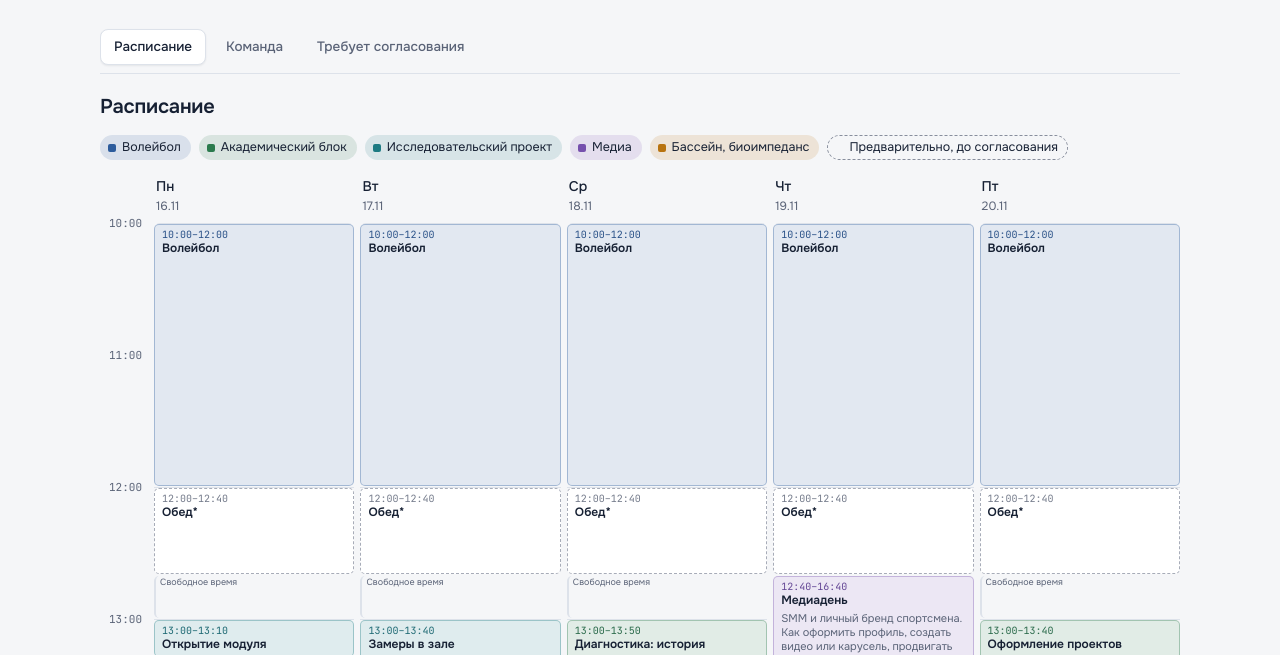
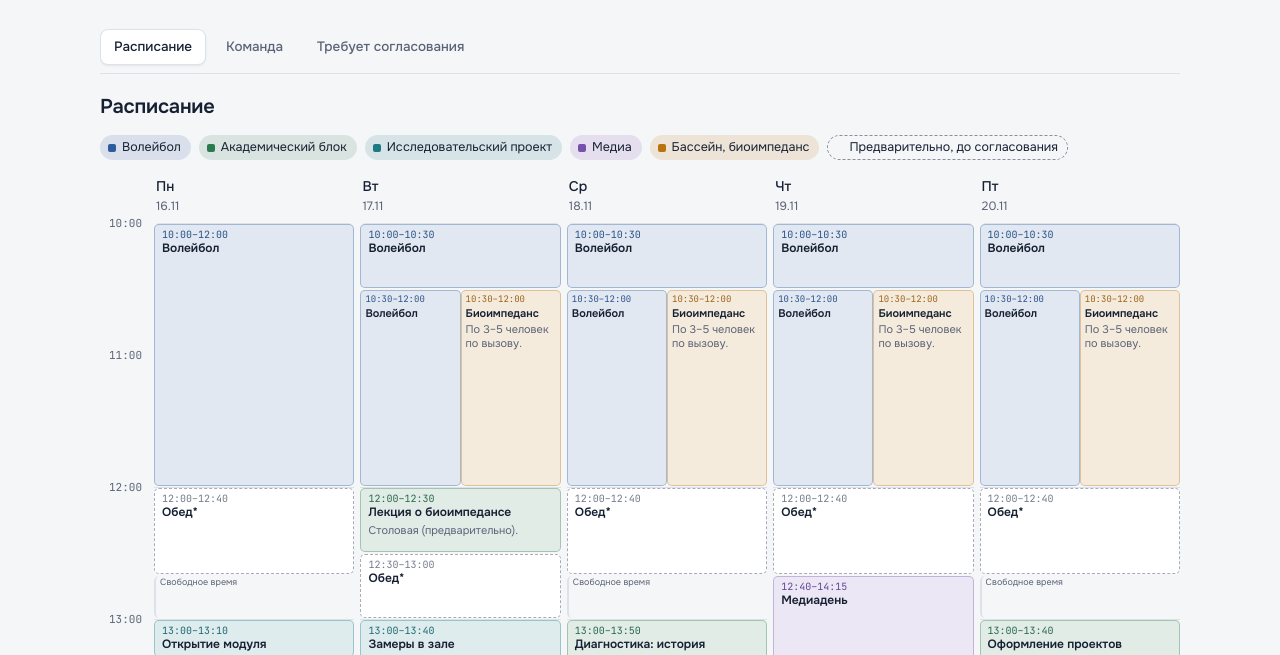
Before and after one commit to svetlanapopova-create/sbory-mshso, a plain HTML site: page index.html in a window 1280 px wide. Shown: the part 145-800 px from the top of the page. Drawn offline with Linux system fonts and the light colour scheme; a web font is replaced by a local one.

Commit message:
Обновить медиадень и программу биоимпеданса

```diff
--- a/index.html
+++ b/index.html
@@ -149,6 +149,13 @@ footer{font-size:12.5px;color:var(--muted);border-top:1px solid var(--line);padd
 .ev.lane{padding-inline:4px;font-size:11px}
 .ev.lane .ev-time{font-size:9px}
 .ag li>span:last-child{min-width:0;overflow-wrap:anywhere}
+
+.media-program{margin-top:6px;padding:12px 16px;border:1px solid var(--line);border-radius:10px;background:var(--surface)}
+.media-program>p{margin:12px 0;color:var(--muted)}
+.media-slots{list-style:none;margin:0;padding:0}
+.media-slots li{display:grid;grid-template-columns:7.8em minmax(0,1fr);gap:10px;padding:8px 0;border-top:1px solid var(--line)}
+.media-slots time{font-family:var(--f-mono);font-size:11px;color:var(--muted);padding-top:3px}
+.media-slots p{margin:2px 0 0;color:var(--muted);font-size:13px}
 </style>
 
 </head>
@@ -176,6 +183,7 @@ footer{font-size:12.5px;color:var(--muted);border-top:1px solid var(--line);padd
   </div>
   <div class="agenda"><div class="daypick" id="daypick" role="group" aria-label="День"></div><ul class="ag" id="ag"></ul></div>
   <div class="scroll weekwrap"><div class="week" id="week"></div></div>
+  <details class="media-program"><summary>Подробная программа медиадня</summary><p>Четверг, 19 ноября · SMM и личный бренд в социальных сетях</p><ol class="media-slots"><li><time>12:40–13:05</time><div><strong>Зачем вести соцсети</strong><p>Определить цель блога.</p></div></li><li><time>13:05–13:35</time><div><strong>Личный бренд и стратегия блога</strong><p>Разобрать страницы спортсменов и выбрать, что применить у себя.</p></div></li><li><time>13:35–14:15</time><div><strong>Площадка и формат</strong><p>Выбрать соцсеть и подходящие форматы контента.</p></div></li><li><time>14:15–14:30</time><div><strong>Перерыв</strong></div></li><li><time>14:30–15:15</time><div><strong>Оформление профиля</strong><p>Написать описание профиля.</p></div></li><li><time>15:15–15:55</time><div><strong>Видео, сторителлинг и карусели</strong><p>Написать сценарий видео или текст для карусели.</p></div></li><li><time>15:55–16:20</time><div><strong>Продвижение в соцсетях</strong><p>Разобрать алгоритмы, вовлечённость и типичные ошибки.</p></div></li><li><time>16:20–16:35</time><div><strong>Контент-план спортсмена</strong><p>Составить план публикаций.</p></div></li><li><time>16:35–16:40</time><div><strong>Подведение итогов</strong></div></li></ol></details>
   <p class="note">Объём программы по общей сетке</p><div class="sumwrap"><div class="sum" id="sum"></div><div class="sum" id="sum2"></div></div>
 
 </section>
@@ -255,16 +263,7 @@ const DAYS=[
     "acad",
     "Диагностика: русский язык",
     "Манжикова И.Н.",
-    0,
-    0,
-    null,
-    null,
-    {
-     "senior": [
-      "Биоимпеданс",
-      "3 участницы"
-     ]
-    }
+    0
    ],
    [
     880,
@@ -272,16 +271,7 @@ const DAYS=[
     "acad",
     "Диагностика: биология",
     "Карев Д.А. · квест",
-    0,
-    0,
-    null,
-    null,
-    {
-     "senior": [
-      "Эндокринолог",
-      "По результатам замера"
-     ]
-    }
+    0
    ],
    [
     930,
@@ -289,16 +279,7 @@ const DAYS=[
     "acad",
     "Диагностика: математика",
     "Колоскова Е.В.",
-    0,
-    0,
-    null,
-    null,
-    {
-     "senior": [
-      "Психология",
-      "Тема согласуется"
-     ]
-    }
+    0
    ],
    [
     980,
@@ -324,6 +305,22 @@ const DAYS=[
     "До согласования",
     1
    ]
+  ],
+  "senior": [
+   [
+    830,
+    870,
+    "proj",
+    "Психологический блок",
+    "Старшие"
+   ],
+   [
+    870,
+    970,
+    "proj",
+    "Анализ информации",
+    "Старшие"
+   ]
   ]
  },
  {
@@ -340,7 +337,14 @@ const DAYS=[
    ],
    [
     720,
-    760,
+    750,
+    "acad",
+    "Лекция о биоимпедансе",
+    "Столовая (предварительно)."
+   ],
+   [
+    750,
+    780,
     "meal",
     "Обед*",
     "До согласования",
@@ -451,6 +455,13 @@ const DAYS=[
     "До согласования",
     1
    ]
+  ],
+  "bio": [
+   630,
+   720,
+   "ext",
+   "Биоимпеданс",
+   "По 3–5 человек по вызову."
   ]
  },
  {
@@ -540,6 +551,13 @@ const DAYS=[
     "До согласования",
     1
    ]
+  ],
+  "bio": [
+   630,
+   720,
+   "ext",
+   "Биоимпеданс",
+   "По 3–5 человек по вызову."
   ]
  },
  {
@@ -564,11 +582,24 @@ const DAYS=[
    ],
    [
     760,
+    855,
+    "media",
+    "Медиадень",
+    ""
+   ],
+   [
+    855,
+    870,
+    "meal",
+    "Перерыв",
+    ""
+   ],
+   [
+    870,
     1000,
     "media",
     "Медиадень",
-    "SMM и личный бренд спортсмена. Как оформить профиль, создать видео или карусель, продвигать соцсети и составить контент-план.",
-    0
+    ""
    ],
    [
     1000,
@@ -594,6 +625,13 @@ const DAYS=[
     "До согласования",
     1
    ]
+  ],
+  "bio": [
+   630,
+   720,
+   "ext",
+   "Биоимпеданс",
+   "По 3–5 человек по вызову."
   ]
  },
  {
@@ -737,6 +775,13 @@ const DAYS=[
     "До согласования",
     1
    ]
+  ],
+  "bio": [
+   630,
+   720,
+   "ext",
+   "Биоимпеданс",
+   "По 3–5 человек по вызову."
   ]
  }
 ];
@@ -1251,8 +1296,8 @@ const STAFF=[
   "d": [
    [
     [
-     930,
-     970,
+     830,
+     870,
      "s"
     ]
    ],
@@ -1273,43 +1318,48 @@ const STAFF=[
     ]
    ]
   ],
-  "q": "Сонастройка, встречи и рефлексия"
+  "q": "Блок для старших, встреча в среду и рефлексия"
  },
  {
   "n": "Специалист биоимпеданса",
   "c": "--ext",
   "d": [
-   [
-    [
-     830,
-     870,
-     "s"
-    ]
-   ],
-   [],
-   [],
-   [],
-   []
-  ],
-  "q": "3 участницы"
- },
- {
-  "n": "Эндокринолог",
-  "c": "--ext",
-  "d": [
-   [
-    [
-     880,
-     920,
-     "s"
-    ]
-   ],
-   [],
-   [],
-   [],
-   []
-  ],
-  "q": "Беседа по результатам"
+   [],
+   [
+    [
+     630,
+     720,
+     "s"
+    ],
+    [
+     720,
+     750,
+     "s"
+    ]
+   ],
+   [
+    [
+     630,
+     720,
+     "s"
+    ]
+   ],
+   [
+    [
+     630,
+     720,
+     "s"
+    ]
+   ],
+   [
+    [
+     630,
+     720,
+     "s"
+    ]
+   ]
+  ],
+  "q": "Замеры по вызову и лекция во вторник"
  },
  {
   "n": "Медиакоманда",
@@ -1321,6 +1371,11 @@ const STAFF=[
    [
     [
      760,
+     855,
+     "s"
+    ],
+    [
+     870,
      1000,
      "s"
     ]
@@ -1366,6 +1421,16 @@ document.getElementById("staffm").innerHTML=STAFF.map(p=>`<div class="pc" style=
 // Требует согласования
 const AG=[
  [
+  "Лекция о биоимпедансе",
+  "Вт, 12:00–12:30",
+  "Подтвердить столовую. Обед поставлен предварительно на 12:30–13:00."
+ ],
+ [
+  "Очередность на биоимпеданс",
+  "Вт–пт, 10:30–12:00",
+  "По 3–5 человек по вызову. Уточнить состав и время выхода с тренировки."
+ ],
+ [
   "Время замеров во вторник",
   "13:00–13:40 по слайду 5",
   "Обзорный слайд указывает 13:00–13:50. В сетку внесено время из подробного слайда."
@@ -1374,11 +1439,6 @@ const AG=[
   "Время защиты в пятницу",
   "15:30–16:10 по слайду 7",
   "Обзорный слайд указывает 15:00–16:40. В сетку внесено время из подробного слайда."
- ],
- [
-  "Психология для старших",
-  "Пн, 15:30–16:10",
-  "Уточнить тему и ведущего."
  ],
  [
   "Вечерний волейбол",
@@ -1396,11 +1456,6 @@ const AG=[
   "Организаторы и питание"
  ],
  [
-  "Медицинский блок",
-  "Пн 13:50–14:30 и 14:40–15:20",
-  "Уточнить трёх участниц на биоимпеданс и порядок беседы с эндокринологом."
- ],
- [
   "Кураторы и группы",
   "Жеребьёвка в понедельник",
   "Подтвердить состав, сопровождение и смены."
@@ -1410,6 +1465,7 @@ document.getElementById("agree").innerHTML='<tr><th>Вопрос</th><th>Ког
 
 
 function scheduleDays(){
+ const selection={person:null,g:null,mon:'all'};
  return DAYS.map(day=>{
   const events=[];
   let end=START;
@@ -1417,15 +1473,44 @@ function scheduleDays(){
    const [start,finish,category,title,note,provisional,,,,variants]=entry;
    if(start>end)events.push([end,start,'meal','Свободное время']);
    end=finish;
-   if(variants?.senior){
-    const [seniorTitle,seniorNote]=variants.senior;
-     events.push([start,finish,category,title,note,provisional,0,0,2]);
-     events.push([start,finish,'ext',seniorTitle,seniorNote,provisional,0,1,2]);
+   if(variants?.groups && selection.g!==null){
+    const [subject,teacher]=variants.groups[selection.g];
+    events.push([start,finish,category,subject,[teacher,note].filter(Boolean).join(' · '),provisional]);
    }else{
     events.push(entry);
    }
   }
-  return {...day,ev:events};
+
+  function inLane(event,lane){
+   const [start,finish,category,title,note,pre]=event;
+   return [start,finish,category,title,note,pre,0,lane,2];
+  }
+  let visible=events;
+  if(day.senior?.length){
+   const from=day.senior[0][0],to=day.senior.at(-1)[1];
+   const overlaps=event=>event[0]<to&&event[1]>from;
+   if(selection.person===null){
+    visible=events.map(event=>overlaps(event)?inLane(event,0):event);
+    visible.push(...day.senior.map(event=>inLane(event,1)));
+   }else if(selection.mon==='senior'){
+    visible=[...events.filter(event=>!overlaps(event)),...day.senior];
+   }
+  }
+
+  if(day.bio){
+   const [from,to]=day.bio;
+   const practice=visible.find(event=>event[2]==='train'&&event[0]<from&&event[1]===to);
+   if(practice && selection.person===null){
+    visible=visible.flatMap(event=>event===practice?[
+     [event[0],from,...event.slice(2,6)],
+     inLane([from,to,...event.slice(2,6)],0),
+     inLane(day.bio,1)
+    ]:[event]);
+   }else if(practice){
+    visible=visible.map(event=>event===practice?[...event.slice(0,4),'Биоимпеданс с 10:30 по вызову.']:event);
+   }
+  }
+  return {...day,ev:visible.sort((a,b)=>a[0]-b[0]||(a[7]??0)-(b[7]??0))};
  });
 }
 function fitWeekCards(){
@@ -1486,7 +1571,7 @@ function renderWeek(days){
    const classes=['ev',title==='Свободное время'?'break':'',pre?'pre':'',total?'lane':''].filter(Boolean).join(' ');
    const width=total?`left:${lane*100/total}%;width:${100/total}%;right:auto;`:'';
    const hint=esc(time+' '+title+(note?' · '+note:''));
-   markup+=`<div class="${classes}" data-start="${start}" data-end="${end}" style="--c:var(${COL[category]});${width}" title="${hint}"><time class="ev-time">${time}</time><b>${esc(title)}</b>${category==="media"&&note?`<small>${esc(note)}</small>`:""}</div>`;
+   markup+=`<div class="${classes}" data-start="${start}" data-end="${end}" style="--c:var(${COL[category]});${width}" title="${hint}"><time class="ev-time">${time}</time><b>${esc(title)}</b>${note&&(title==="Лекция о биоимпедансе"||title==="Биоимпеданс")?`<small>${esc(note)}</small>`:""}</div>`;
   }
   markup+='</div>';
  }
```
